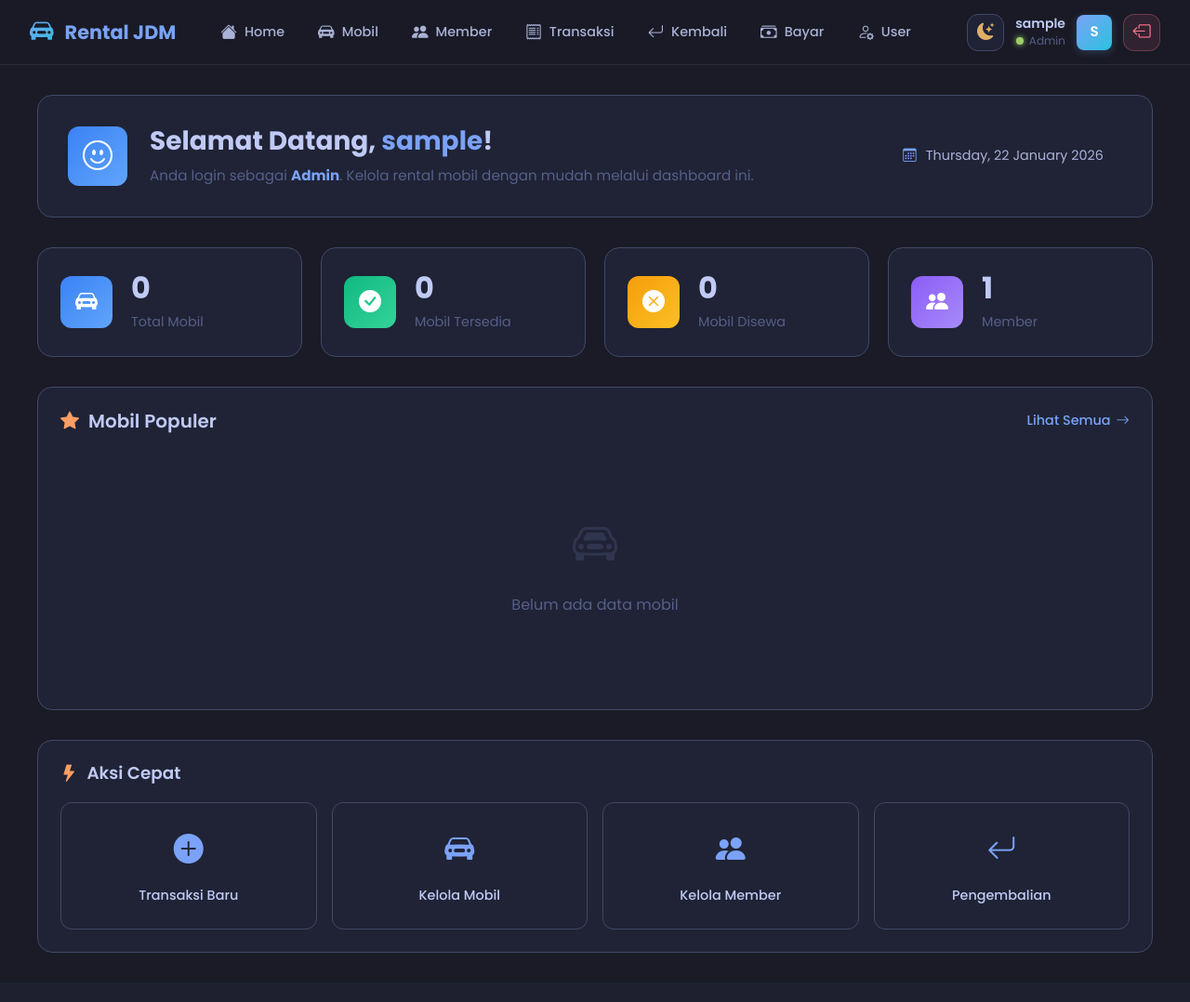
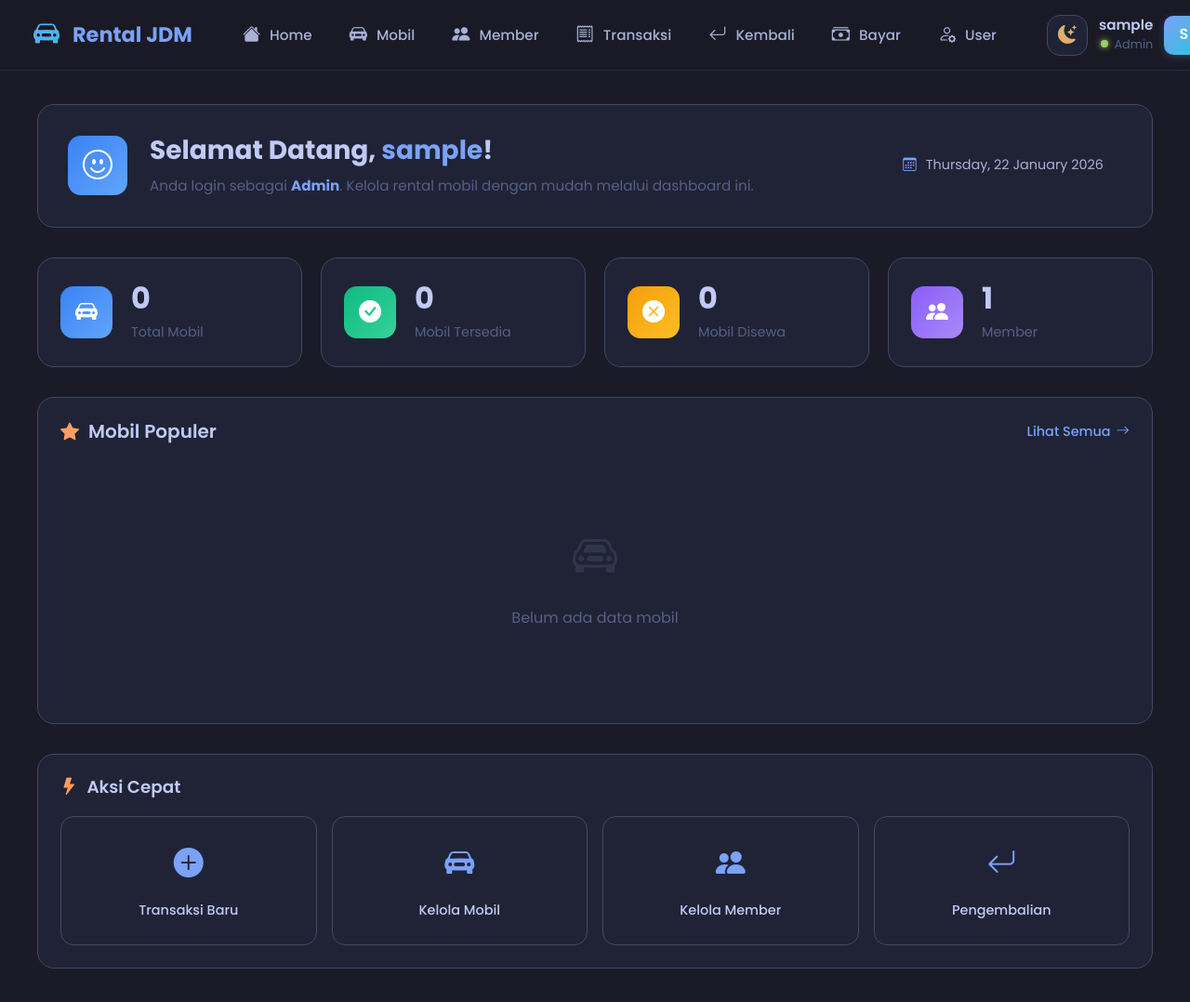
Before and after one commit to kuzanf3b/kansei-rental, a PHP site: page /index.php?page=base in a window 1280 px wide. Shown: the whole page at 93% size. Before the commit the page ends 1025 px from the top, so only its background shows below. Run offline with PHP 8.4, Linux system fonts and the light colour scheme; the visitor is signed in with stand-in values (Sample User, id 1); data comes from the database, SQL or seed files in the repository; data that the repository does not hold is empty.

Commit message:
feat: Improve UI consistency and spacing across various CSS files

```diff
--- a/assets/css/base.css
+++ b/assets/css/base.css
@@ -56,11 +56,11 @@
   --shadow-xl: 0 20px 25px -5px rgba(0, 0, 0, 0.5);
 
   /* Border Radius */
-  --radius-sm: 6px;
-  --radius-md: 8px;
-  --radius-lg: 12px;
-  --radius-xl: 16px;
-  --radius-2xl: 20px;
+  --radius-sm: 8px;
+  --radius-md: 10px;
+  --radius-lg: 14px;
+  --radius-xl: 18px;
+  --radius-2xl: 24px;
   --radius-full: 9999px;
 
   /* Transitions */
@@ -154,7 +154,8 @@ body {
   background: var(--bg-primary);
   min-height: 100vh;
   color: var(--text-primary);
-  line-height: 1.6;
+  line-height: 1.65;
+  font-size: 16px;
 }
 
 /* Typography */
--- a/assets/css/layout.css
+++ b/assets/css/layout.css
@@ -21,7 +21,7 @@
   top: 0;
   left: 0;
   right: 0;
-  height: 70px;
+  height: 76px;
   background: rgba(26, 27, 38, 0.75);
   backdrop-filter: blur(20px);
   -webkit-backdrop-filter: blur(20px);
@@ -30,16 +30,16 @@
   flex-direction: row !important;
   flex-wrap: nowrap !important;
   align-items: center;
-  padding: 0 32px;
+  padding: 0 36px;
   z-index: 1001;
-  gap: 32px;
+  gap: 36px;
   transition: all 0.3s cubic-bezier(0.4, 0, 0.2, 1);
 }
 
 .top-navbar.scrolled {
   background: rgba(26, 27, 38, 0.95);
   box-shadow: 0 8px 32px rgba(0, 0, 0, 0.3);
-  height: 64px;
+  height: 68px;
 }
 
 [data-theme="light"] .top-navbar {
@@ -56,8 +56,8 @@
   color: var(--primary-color);
   display: flex;
   align-items: center;
-  gap: 12px;
-  font-size: 1.3rem;
+  gap: 14px;
+  font-size: 1.4rem;
   font-weight: 700;
   text-decoration: none;
   flex-shrink: 0;
@@ -71,7 +71,7 @@
 }
 
 .top-navbar .logo i {
-  font-size: 1.6rem;
+  font-size: 1.75rem;
   background: linear-gradient(
     135deg,
     var(--primary-color),
@@ -104,14 +104,14 @@
 
 .top-navbar .nav-menu .nav-link {
   color: var(--text-secondary);
-  padding: 10px 16px;
+  padding: 12px 18px;
   border-radius: var(--radius-md);
   display: inline-flex !important;
   align-items: center;
-  gap: 8px;
+  gap: 10px;
   text-decoration: none;
   transition: all 0.3s cubic-bezier(0.4, 0, 0.2, 1);
-  font-size: 0.9rem;
+  font-size: 0.95rem;
   font-weight: 500;
   white-space: nowrap;
   width: auto;
@@ -157,7 +157,7 @@
 }
 
 .top-navbar .nav-menu .nav-link i {
-  font-size: 1.1rem;
+  font-size: 1.2rem;
 }
 
 .top-navbar .nav-menu .nav-link span {
@@ -174,8 +174,8 @@
 }
 
 .top-navbar .user-avatar {
-  width: 38px;
-  height: 38px;
+  width: 42px;
+  height: 42px;
   background: linear-gradient(
     135deg,
     var(--primary-color),
@@ -185,7 +185,7 @@
   display: flex;
   align-items: center;
   justify-content: center;
-  font-size: 0.95rem;
+  font-size: 1rem;
   color: #fff;
   font-weight: 600;
   box-shadow: 0 2px 8px rgba(122, 162, 247, 0.25);
@@ -200,13 +200,13 @@
 .top-navbar .user-info .username {
   color: var(--text-primary);
   font-weight: 600;
-  font-size: 0.875rem;
+  font-size: 0.95rem;
   line-height: 1.3;
 }
 
 .top-navbar .user-info .role {
   color: var(--text-muted);
-  font-size: 0.75rem;
+  font-size: 0.8rem;
   display: flex;
   align-items: center;
   justify-content: flex-end;
@@ -227,8 +227,8 @@
   background: rgba(247, 118, 142, 0.1);
   border: 1px solid rgba(247, 118, 142, 0.3);
   color: var(--danger-color);
-  width: 40px;
-  height: 40px;
+  width: 44px;
+  height: 44px;
   display: flex;
   align-items: center;
   justify-content: center;
@@ -251,8 +251,8 @@
 
 /* ===== THEME SWITCHER ===== */
 .theme-switcher {
-  width: 40px;
-  height: 40px;
+  width: 44px;
+  height: 44px;
   border-radius: var(--radius-lg);
   background: var(--bg-secondary);
   border: 1px solid var(--border-color);
@@ -262,7 +262,7 @@
   justify-content: center;
   cursor: pointer;
   transition: all 0.3s cubic-bezier(0.4, 0, 0.2, 1);
-  font-size: 1.15rem;
+  font-size: 1.25rem;
 }
 
 .theme-switcher:hover {
@@ -310,9 +310,9 @@
 /* ===== MAIN CONTENT ===== */
 .main-content {
   margin-left: 0;
-  margin-top: 70px;
-  padding: 32px;
-  min-height: calc(100vh - 70px);
+  margin-top: 76px;
+  padding: 36px;
+  min-height: calc(100vh - 76px);
   background: var(--bg-primary);
   overflow-x: hidden;
 }
--- a/assets/css/tables.css
+++ b/assets/css/tables.css
@@ -19,14 +19,14 @@
   font-weight: 600;
   color: var(--text-primary) !important;
   border-bottom: 1px solid var(--border-color) !important;
-  padding: 14px 16px;
-  font-size: 0.8rem;
+  padding: 16px 18px;
+  font-size: 0.85rem;
   text-transform: uppercase;
   letter-spacing: 0.3px;
 }
 
 .table td {
-  padding: 14px 16px;
+  padding: 16px 18px;
   vertical-align: middle;
   border-color: var(--border-color) !important;
   color: var(--text-primary) !important;
@@ -61,16 +61,16 @@
 .table-modern thead th {
   color: var(--text-muted);
   font-weight: 600;
-  padding: 14px 18px;
+  padding: 16px 20px;
   border-bottom: 1px solid var(--border-color);
-  font-size: 0.75rem;
+  font-size: 0.8rem;
   text-transform: uppercase;
   letter-spacing: 0.5px;
   white-space: nowrap;
 }
 
 .table-modern thead th i {
-  margin-right: 6px;
+  margin-right: 8px;
   opacity: 0.7;
 }
 
@@ -88,7 +88,7 @@
 }
 
 .table-modern tbody td {
-  padding: 14px 18px;
+  padding: 16px 20px;
   vertical-align: middle;
   border: none;
 }
```
Also changed, not shown: assets/css/auth.css (+16 -16 lines), assets/css/components.css (+24 -24 lines), assets/css/dashboard.css (+20 -20 lines), assets/css/views.css (+54 -8 lines).
